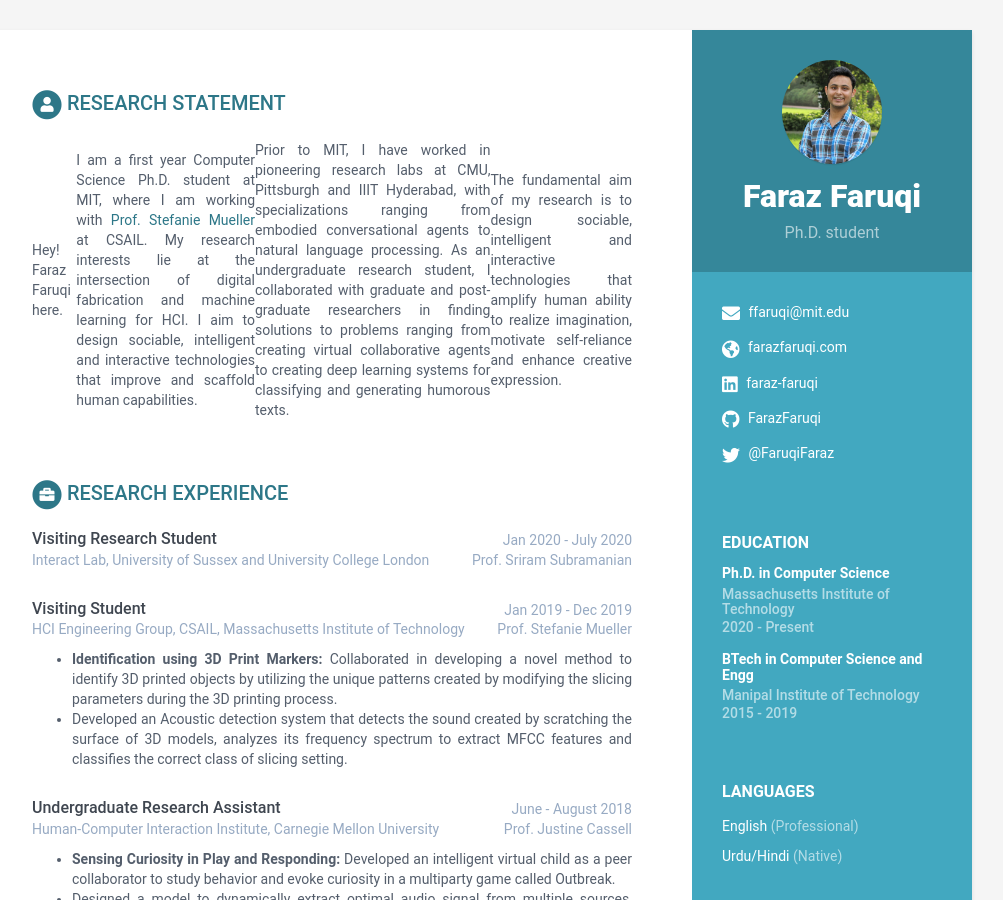
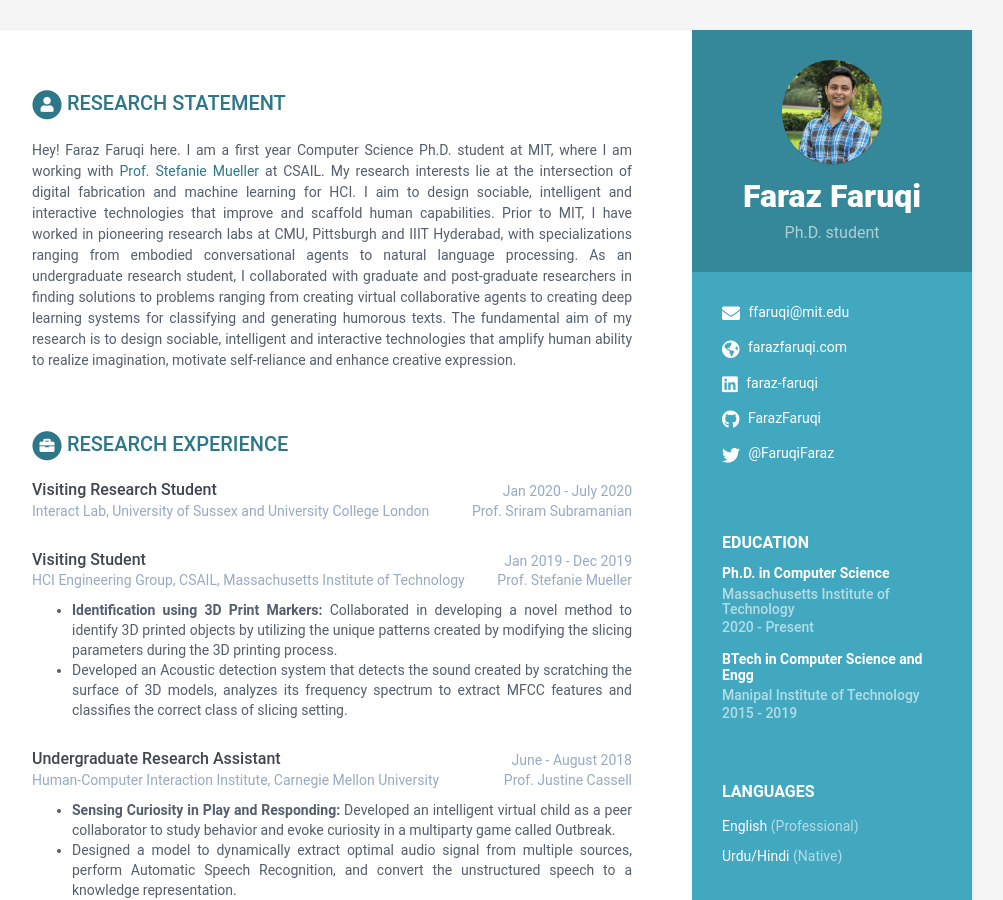
Before and after one commit to FarazFaruqi/FarazFaruqi.github.io, a Jekyll site: the page built from index.html, in a window 1280 px wide and 900 px high. Shown: the whole window, without its empty margins (168-1171 px from the left). Built offline with Jekyll 4.4.1, drawn with Linux system fonts in a browser that asks for light colours.

```diff
--- a/_data/data.yml
+++ b/_data/data.yml
@@ -46,7 +46,10 @@ sidebar:
 career-profile:
     title: Research Statement
     summary: |
-     Hey! Faraz Faruqi here. | I am a first year Computer Science Ph.D. student at MIT, where I am working with [Prof. Stefanie Mueller](https://hcie.csail.mit.edu/) at CSAIL. My research interests lie at the intersection of digital fabrication and machine learning for HCI. I aim to design sociable, intelligent and interactive technologies that improve and scaffold human capabilities. | Prior to MIT, I have worked in pioneering research labs at CMU, Pittsburgh and IIIT Hyderabad, with specializations ranging from embodied conversational agents to natural language processing. As an undergraduate research student, I collaborated with graduate and post-graduate researchers in finding solutions to problems ranging from creating virtual collaborative agents to creating deep learning systems for classifying and generating humorous texts. | The fundamental aim of my research is to design sociable, intelligent and interactive technologies that amplify human ability to realize imagination, motivate self-reliance and enhance creative expression.
+     Hey! Faraz Faruqi here.
+     I am a first year Computer Science Ph.D. student at MIT, where I am working with [Prof. Stefanie Mueller](https://hcie.csail.mit.edu/) at CSAIL. My research interests lie at the intersection of digital fabrication and machine learning for HCI. I aim to design sociable, intelligent and interactive technologies that improve and scaffold human capabilities.
+     Prior to MIT, I have worked in pioneering research labs at CMU, Pittsburgh and IIIT Hyderabad, with specializations ranging from embodied conversational agents to natural language processing. As an undergraduate research student, I collaborated with graduate and post-graduate researchers in finding solutions to problems ranging from creating virtual collaborative agents to creating deep learning systems for classifying and generating humorous texts.
+     The fundamental aim of my research is to design sociable, intelligent and interactive technologies that amplify human ability to realize imagination, motivate self-reliance and enhance creative expression.
 
 education:
 - degree: Ph.D. in Computer Science
```
